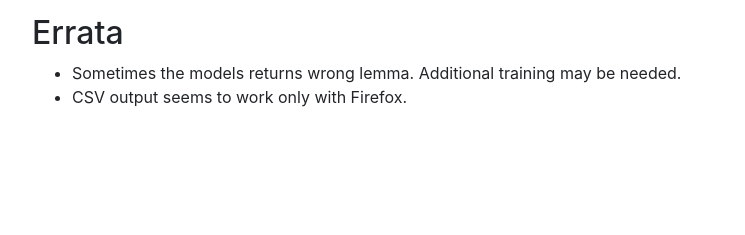
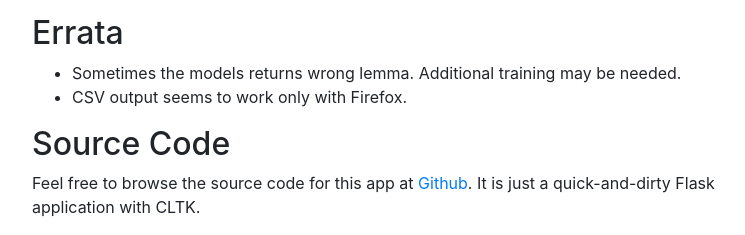
Before and after one commit to ajjr/CLLDemo, a Flask app: page /about in a window 1280 px wide. Shown: the part 917-1152 px from the top of the page, without its empty margins (223-968 px from the left). Before the commit the page ends 1042 px from the top, so only its background shows below. Run offline with Flask 2, Linux system fonts and the light colour scheme; some libraries are stand-ins or nearby versions.

Commit message:
Added sane defaults.

```diff
--- a/cll/app.cfg
+++ b/cll/app.cfg
@@ -1,5 +1,5 @@
 {
-  "APP_OS_PATH": "",
-  "APP_DOWNLOAD_PATH": "",
+  "APP_OS_PATH": "./cll",
+  "APP_DOWNLOAD_PATH": "./cll/download",
   "DEFAULT_LANGUAGE": "greek"
 }
--- a/cll/templates/about.html
+++ b/cll/templates/about.html
@@ -41,6 +41,10 @@
     <li>Sometimes the models returns wrong lemma. Additional training may be needed.</li>
     <li>CSV output seems to work only with Firefox.</li>
   </ul>
+  <h2>Source Code</h2>
+  <p>
+    Feel free to browse the source code for this app at <a href="http://github.com/ajjr/CLApp">Github</a>. It is just a quick-and-dirty Flask application with CLTK.
+  </p>
 </div>
 
 {% endblock %}
```
